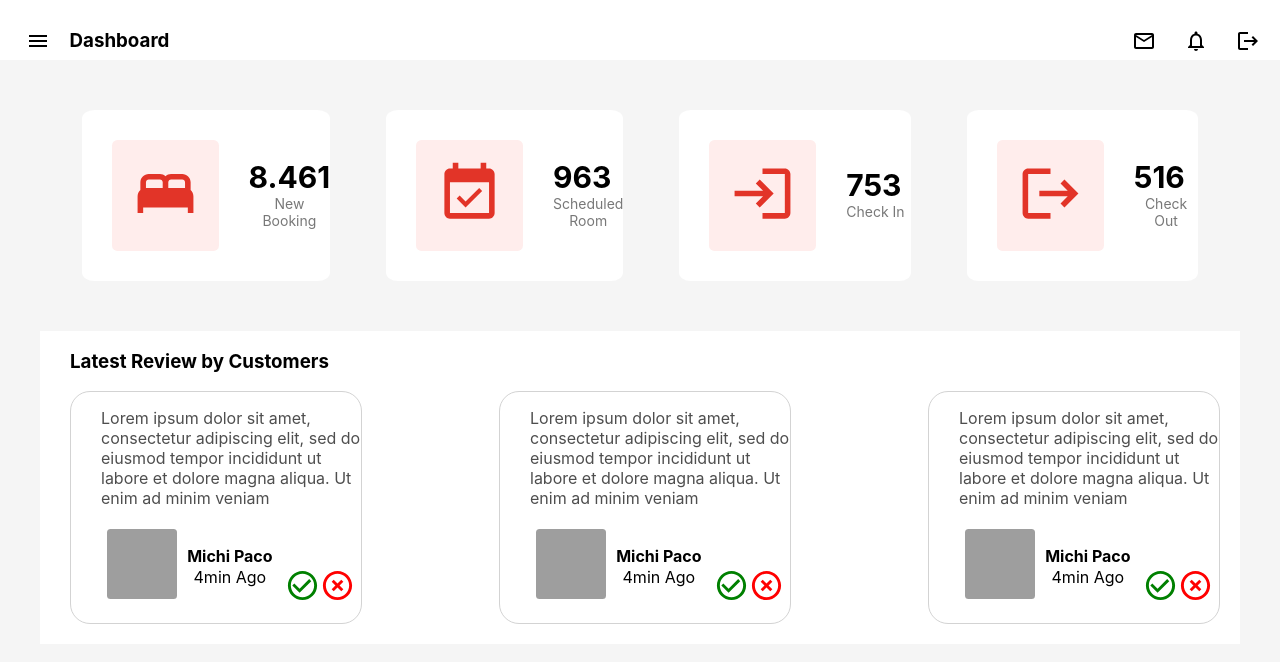
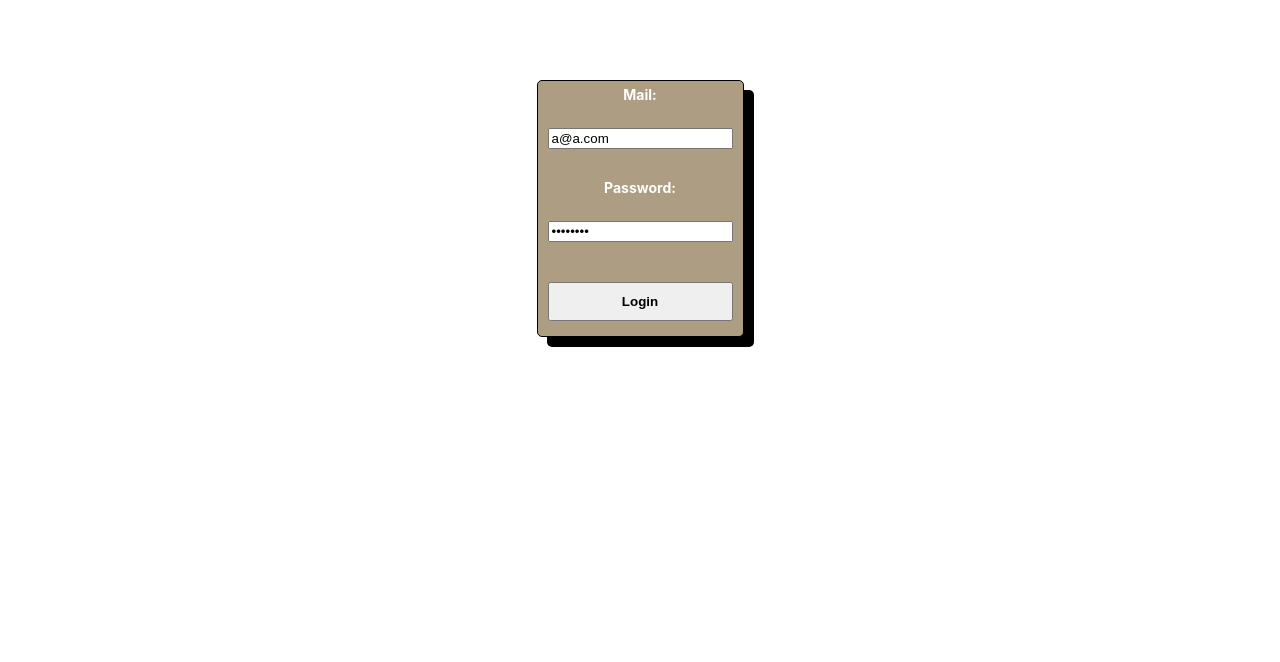
Before and after one commit to GrumpyArdias/miranda-backoffice, a React (Create React App) app: page /login in a window 1280 px wide. Before the commit this address led to /. Shown: the top 662 px of the page. Built offline with nearby package versions, Linux system fonts and the light colour scheme; sample sign-in values are in the browser's storage; grey boxes are pictures that could not be loaded.

Commit message:
Added redux login basic implementation

```diff
--- a/src/components/BookingTable.jsx
+++ b/src/components/BookingTable.jsx
@@ -8,7 +8,6 @@ import {
   RefoundStatus,
   BookedStatus,
   PendingStatus,
-  CanceledStatus,
 } from "./styles/BookingTable.styles";
 import Cat from "../images/cat3.jpg";
 import { v4 as uuid } from "uuid";
--- a/src/components/Header.jsx
+++ b/src/components/Header.jsx
@@ -5,20 +5,19 @@ import MenuIcon from "@mui/icons-material/Menu";
 import { MainHeader } from "./styles/Header.styles";
 import React, { useEffect, useState } from "react";
 import { useNavigate, useLocation } from "react-router-dom";
+import { useSelector, useDispatch } from "react-redux";
+import { logout } from "./slices/authSlice";
 
 function Header(props) {
   const navigate = useNavigate();
-  const [isLogged, setIsLogged] = useState(
-    localStorage.getItem("logged") === "true"
-  );
+  const dispatch = useDispatch();
+
   const [display, setDisplay] = useState("flex");
   const [path, setPath] = useState("");
   const location = useLocation();
-
-  const handleLogOut = (props) => {
-    localStorage.removeItem("logged");
-    setIsLogged(false);
-    navigate("/login");
+  const isAuthenticated = useSelector((state) => state.auth.authenticated);
+  const handleLogout = () => {
+    dispatch(logout());
   };
 
   useEffect(() => {
@@ -53,13 +52,13 @@ function Header(props) {
   }, [location]);
 
   useEffect(() => {
-    setDisplay(isLogged ? "flex" : "none");
+    setDisplay(isAuthenticated ? "flex" : "none");
   }, [setDisplay]);
 
   console.log(`esto es el width ${props.width}`);
   return (
     <MainHeader display={{ display: display }}>
-      {isLogged && (
+      {isAuthenticated && (
         <>
           <div
             className="mainHeaderLeft"
@@ -90,7 +89,7 @@ function Header(props) {
               <NotificationsNoneIcon />
             </div>
             <div className="iconCell">
-              <LogoutIcon onClick={handleLogOut} />
+              <LogoutIcon onClick={handleLogout} />
             </div>
           </div>
         </>
--- a/src/components/PrivateRoutes.jsx
+++ b/src/components/PrivateRoutes.jsx
@@ -1,10 +1,12 @@
+// Importa los módulos necesarios
+import React from "react";
 import { Navigate, Outlet } from "react-router-dom";
+import { useSelector } from "react-redux";
 
 function PrivateRoutes() {
-  let auth = localStorage.getItem("logged") || false;
-  console.log(`Esto es el valor de auth: ${auth}`);
+  const isAuthenticated = useSelector((state) => state.auth.authenticated);
 
-  return auth ? <Outlet /> : <Navigate to="/login" />;
+  return isAuthenticated ? <Outlet /> : <Navigate to="/login" />;
 }
 
 export default PrivateRoutes;
--- a/src/components/pages/Login.jsx
+++ b/src/components/pages/Login.jsx
@@ -1,65 +1,66 @@
-import React, { useState, useEffect } from "react";
+import React from "react";
 import { Container, MiniContainer } from "../styles/Login.styles";
 import { LoginForm } from "../styles/Form.styles";
 import { Navigate } from "react-router-dom";
+import { useSelector, useDispatch } from "react-redux";
+import { login, logout, updateUser } from "../slices/authSlice";
+import { debounce } from "lodash"; //
 
 function Login() {
-  const [mail, setMail] = useState("");
-  const [password, setPassword] = useState("");
-  const [logged, setLogged] = useState(localStorage.getItem("logged") || false);
+  const authenticated = useSelector((state) => state.auth.authenticated);
+  const email = useSelector((state) => state.auth.email);
+  const password = useSelector((state) => state.auth.password);
+  const dispatch = useDispatch();
 
-  useEffect(() => {
-    console.log(`username changed to: ${mail}`);
-  }, [mail]);
-
-  useEffect(() => {
-    console.log(`password changed to: ${password}`);
-  }, [password]);
-
-  useEffect(() => {
-    localStorage.setItem("logged", logged);
-  }, [logged]);
-
-  const handleLogin = (e) => {
-    e.preventDefault();
-    if (!mail || !password) {
-      alert("Please enter both a username and password");
-      return;
-    }
-    if (mail === "a@a.com" && password === "password") {
-      setLogged(true);
-    } else {
-      alert("Invalid username or password");
-    }
+  const handleLogin = () => {
+    dispatch(login({ email, password }));
   };
 
-  const habdleMail = (e) => {
-    setMail(e.target.value);
-    console.log(mail);
+  // const debouncedHandleLogin = debounce(handleLogin, 1000);
+
+  // console.log(`esto es el debounce ${debouncedHandleLogin}`);
+
+  // const handleLogout = () => {
+  //   dispatch(logout());
+  // };
+
+  const handleMail = (e) => {
+    console.log(`esto es el mail ${e.target.value}`);
+    dispatch(updateUser({ email: e.target.value, password }));
   };
 
   const handlePassword = (e) => {
-    setPassword(e.target.value);
-    console.log(password);
+    console.log(`esto es el passowrd ${e.target.value}`);
+    dispatch(updateUser({ email, password: e.target.value }));
   };
 
   return (
     <>
-      {logged ? (
+      {authenticated ? (
         <Navigate to={"/"} />
       ) : (
         <Container>
           <MiniContainer>
-            <LoginForm onSubmit={handleLogin}>
+            <LoginForm
+              onSubmit={() => {
+                handleLogin();
+              }}
+            >
               <label>Mail:</label>
               <br />
-              <input type="email" value={mail} onChange={habdleMail} />
+              <input
+                type="email"
+                placeholder="a@a.com"
+                value={email}
+                onChange={handleMail}
+              />
               <br />
               <label> Password: </label>
               <br />
               <input
                 type="password"
                 value={password}
+                placeholder="password"
                 onChange={handlePassword}
               />
               <br />
@@ -71,4 +72,5 @@ function Login() {
     </>
   );
 }
+
 export default Login;
--- a/src/components/slices/authSlice.js
+++ b/src/components/slices/authSlice.js
@@ -1,27 +1,32 @@
 import { createSlice } from "@reduxjs/toolkit";
-
-const initialState = {
-  email: "a@a.com",
-  password: "password",
-  isAuthenticated: false,
-};
 
 const authSlice = createSlice({
   name: "auth",
-  initialState,
+  initialState: {
+    authenticated: false,
+    email: "a@a.com",
+    password: "password",
+  },
   reducers: {
-    setEmail: (state, action) => {
-      console.log(`Esto es el mail del auth ${state}`);
-      state.email = action.payload;
+    login: (state, action) => {
+      const { email, password } = action.payload;
+      console.log(`esto es el state en el store ${state}`);
+      if (email === "a@a.com" && password === "password") {
+        state.authenticated = true;
+      }
     },
-    setPassword: (state, action) => {
-      state.password = action.payload;
+    logout: (state) => {
+      state.authenticated = false;
+      state.email = "";
+      state.password = "";
     },
-    setAuthenticated: (state, action) => {
-      state.isAuthenticated = action.payload;
+    updateUser: (state, action) => {
+      state.email = action.payload.mail;
+      state.password = action.payload.password;
     },
   },
 });
 
-export const { setEmail, setPassword, setAuthenticated } = authSlice.actions;
+export const { login, logout, updateUser } = authSlice.actions;
+
 export default authSlice.reducer;
--- a/src/store/Store.js
+++ b/src/store/Store.js
@@ -1,9 +1,8 @@
 import { configureStore } from "@reduxjs/toolkit";
 import authSlice from "../components/slices/authSlice";
-
 const store = configureStore({
   reducer: {
-    auth: authSlice.reducer,
+    auth: authSlice,
   },
 });
 
```
Also changed, not shown: src/App.js (+8 -1 lines), src/context/StoreContext.jsx (deleted, +0 -12 lines).
